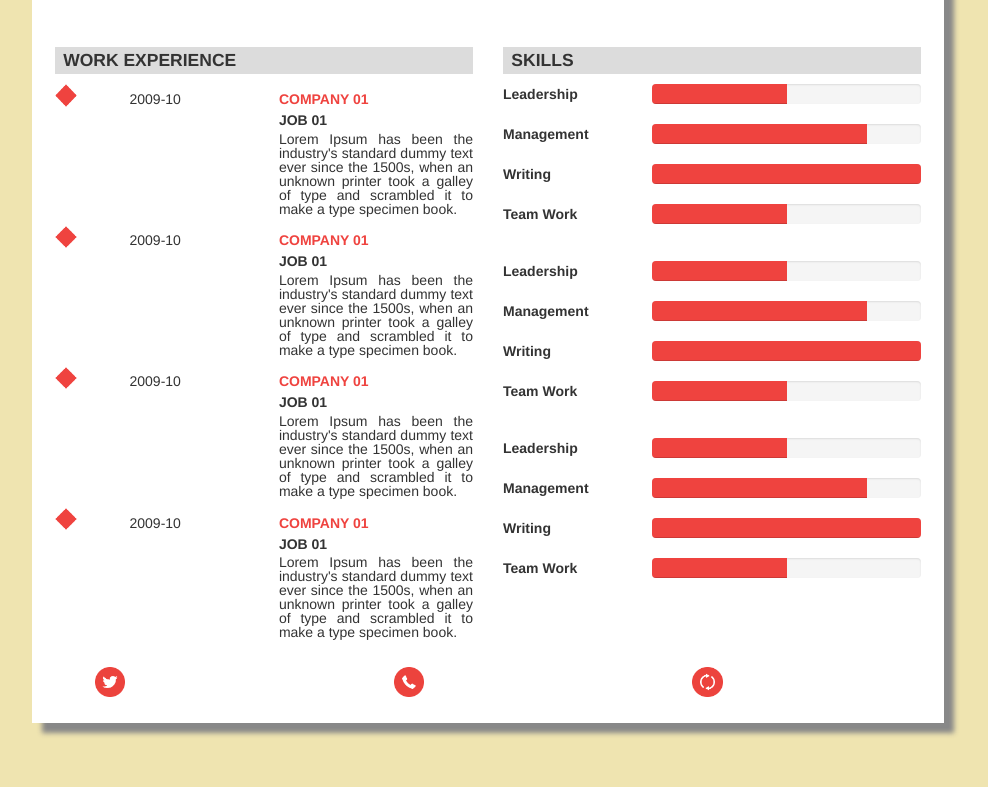
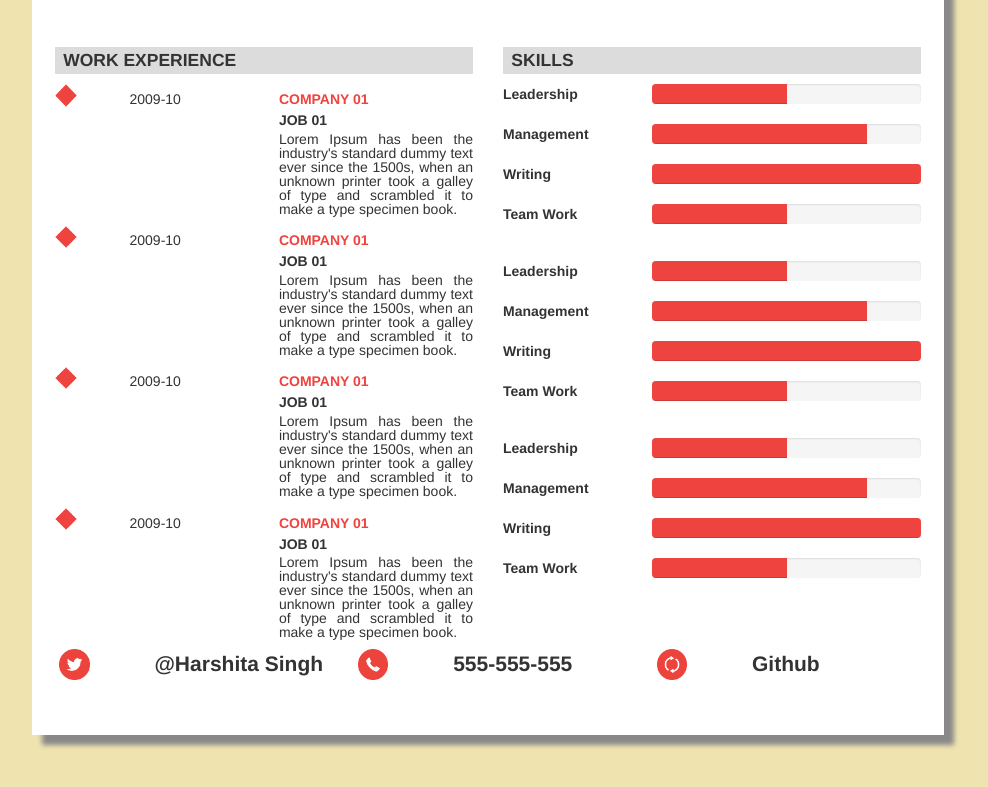
Before and after one commit to harshitaparmar/jack-cv, a plain HTML site: page index.html in a window 1280 px wide. Shown: the part 581-1368 px from the top of the page, without its empty margins (152-1140 px from the left). Drawn offline with Linux system fonts and the light colour scheme.

Commit message:
last anf final commit

```diff
--- a/css/jack.css
+++ b/css/jack.css
@@ -44,7 +44,15 @@ ul
 }
 .img-footer
 {
-	width:30%;
+	width:50%;
+	align:left;
+	padding-left:6%;
+}
+.img-text
+{
+	font-size:1.5em;
+	font-weight:bold;
+
 }
 .itemsecond li
 {
@@ -143,7 +151,7 @@ body{
 }
 .img-footer
 {
-	width:40%;
+	width:30%;
 }
 #footer-text
 {
--- a/index.html
+++ b/index.html
@@ -302,24 +302,36 @@
     </div>
   </div>
    <!---end of row 4-->
-   <div class="row" style="margin-top:2%">
+   <div class="row" style="margin-bottom:5%">
     <div class="col-lg-4 col-md-4 col-sm-4 col-xs-12">
-      <ul class="footer-list">
-      <li><a href="https://twitter.com"><img src="t.png" class="img-responsive img-footer" id="picture1"></a></li>
-
-      </ul>
+      <div class="row">
+      <div class="col-lg-4 col-md-4 col-sm-4 col-xs-4">
+      <a href="https://twitter.com"><img src="t.png" class="img-responsive img-footer" id="picture1"></a>
+      </div>
+      <div class="col-lg-8 col-md-8 col-sm-8 col-xs-8 img-text">
+        @Harshita Singh
+      </div>
+      </div>
     </div>
     <div class="col-lg-4 col-md-4 col-sm-4 col-xs-12">
-      <ul class="footer-list">
-      <li><img src="p.png" class="img-responsive img-footer" id="picture2" ></li>
-
-      </ul>
+      <div class="row">
+      <div class="col-lg-4 col-md-4 col-sm-4 col-xs-4">
+      <a href="https://twitter.com"><img src="p.png" class="img-responsive img-footer" id="picture2"></a>
+      </div>
+      <div class="col-lg-8 col-md-8 col-sm-8 col-xs-8 img-text">
+        555-555-555
+      </div>
+      </div>
     </div>
     <div class="col-lg-4 col-md-4 col-sm-4 col-xs-12">
-      <ul class="footer-list">
-        <li><a href="https://github.com/harshitaparmar"><img src="r.png" class="img-responsive img-footer" id="picture3"></a></li>
-
-      </ul>
+      <div class="row">
+      <div class="col-lg-4 col-md-4 col-sm-4 col-xs-4">
+      <a href="https://github.com/harshitaparmar"><img src="r.png" class="img-responsive img-footer" id="picture3"></a>
+      </div>
+      <div class="col-lg-8 col-md-8 col-sm-8 col-xs-8 img-text">
+        Github
+      </div>
+      </div>
     </div>
    </div>
 </div>
```
